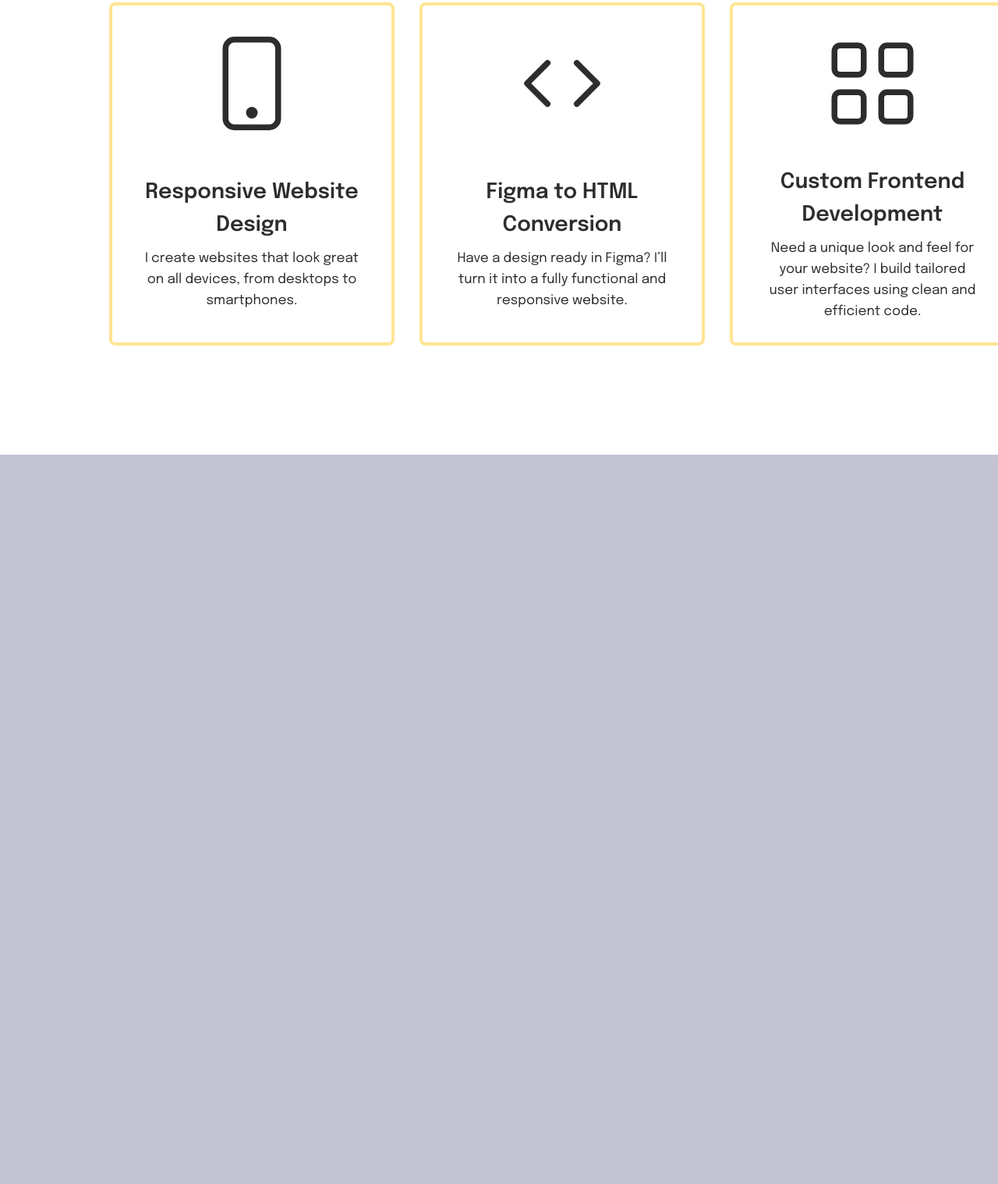
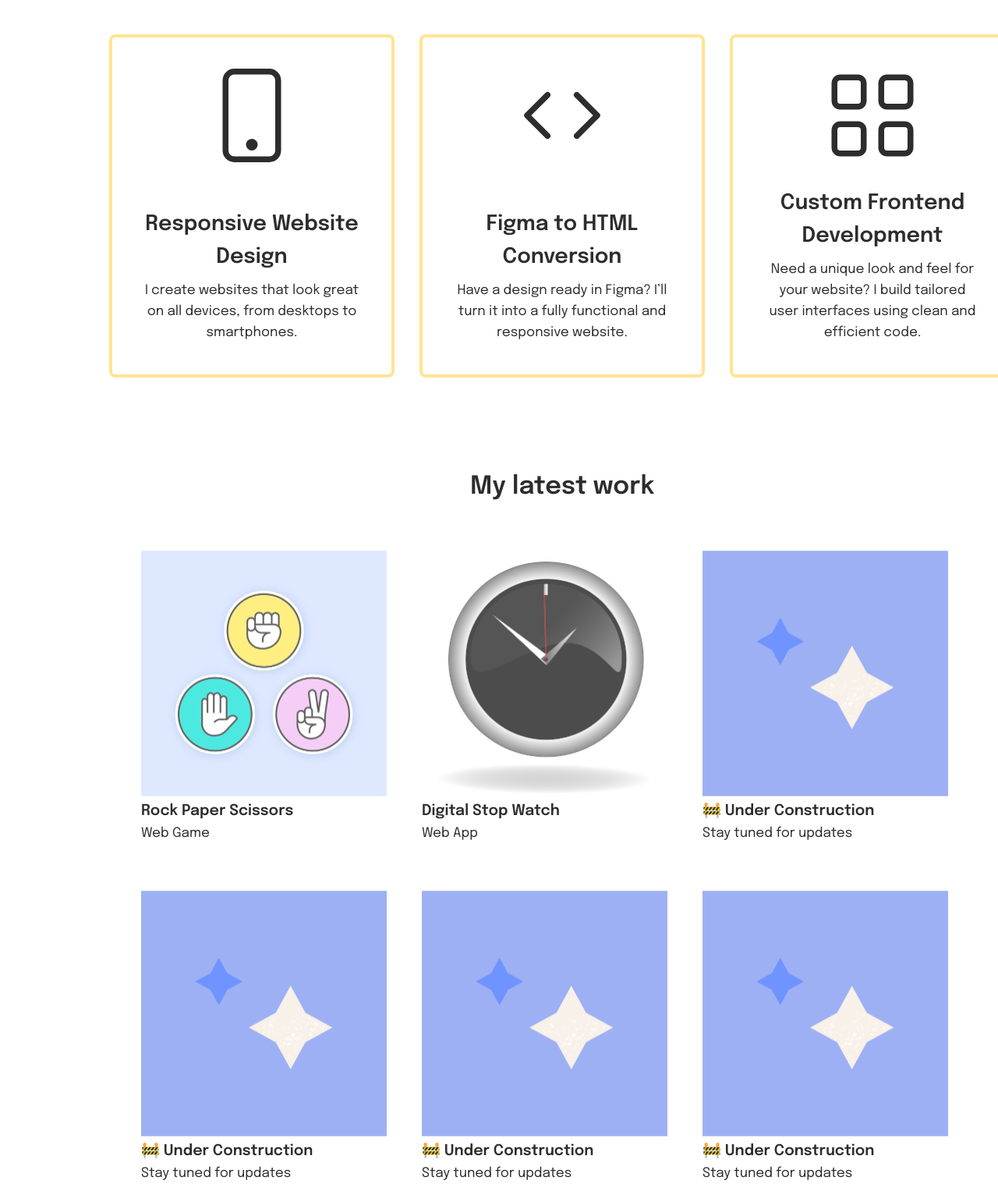
Before and after one commit to ahmedcole/myPortfolio, a plain HTML site: page index.html in a window 1280 px wide. Shown: the part 1282-2800 px from the top of the page at 78% size. Before the commit the page ends 1865 px from the top, so only its background shows below. Drawn offline with Linux system fonts and the light colour scheme.

Commit message:
My portfolio section desktop version done

```diff
--- a/index.html
+++ b/index.html
@@ -76,8 +76,8 @@
         </section>
         <!-- tools section end here  -->
         <section class="containerXL">
-          <p class="section-title">What I do?</p>
           <div class="my-services">
+            <p class="section-title">What I do?</p>
             <ul class="services-container">
               <li class="service">
                 <div class="card-image">
@@ -97,7 +97,7 @@
                 </div>
                 <div class="card-text">
                   <h3 class="card-title">Responsive Website Design</h3>
-                  <p class="card-paragraph">
+                  <p class="paragraph">
                     I create websites that look great on all devices, from
                     desktops to smartphones.
                   </p>
@@ -120,7 +120,7 @@
                 </div>
                 <div class="card-text">
                   <h3 class="card-title">Figma to HTML Conversion</h3>
-                  <p class="card-paragraph">
+                  <p class="paragraph">
                     Have a design ready in Figma? I’ll turn it into a fully
                     functional and responsive website.
                   </p>
@@ -143,7 +143,7 @@
                 </div>
                 <div class="card-text">
                   <h3 class="card-title">Custom Frontend Development</h3>
-                  <p class="card-paragraph">
+                  <p class="paragraph">
                     Need a unique look and feel for your website? I build
                     tailored user interfaces using clean and efficient code.
                   </p>
@@ -152,6 +152,78 @@
             </ul>
           </div>
         </section>
+        <!-- portfolio section start here -->
+        <section class="containerXL">
+          <div class="portfolio-container">
+            <p class="section-title">My latest work</p>
+            <ul class="portfolio-lists">
+              <li class="portfolio-item">
+                <a href="">
+                  <img src="/image/Image.png" alt="rock-paper-scissors" />
+                  <div>
+                    <h4 class="text-logo">Rock Paper Scissors</h4>
+                    <p class="paragraph">Web Game</p>
+                  </div>
+                </a>
+              </li>
+              <li class="portfolio-item">
+                <a href="">
+                  <img
+                    src="/image/digital-stop-watch.png"
+                    alt="digital-watch"
+                  />
+                  <div>
+                    <h4 class="text-logo">Digital Stop Watch</h4>
+                    <p class="paragraph">Web App</p>
+                  </div>
+                </a>
+              </li>
+              <li class="portfolio-item">
+                <a href="#">
+                  <img src="/image/portfolio-img.png" alt="" />
+                  <div>
+                    <h4 class="text-logo">🚧 Under Construction</h4>
+                    <p class="paragraph">Stay tuned for updates</p>
+                  </div>
+                </a>
+              </li>
+              <li class="portfolio-item">
+                <a href="#">
+                  <img src="/image/portfolio-img.png" alt="" />
+                  <div>
+                    <h4 class="text-logo">🚧 Under Construction</h4>
+                    <p class="paragraph">Stay tuned for updates</p>
+                  </div>
+                </a>
+              </li>
+              <li class="portfolio-item">
+                <a href="#">
+                  <img src="/image/portfolio-img.png" alt="" />
+                  <div>
+                    <h4 class="text-logo">🚧 Under Construction</h4>
+                    <p class="paragraph">Stay tuned for updates</p>
+                  </div>
+                </a>
+              </li>
+              <li class="portfolio-item">
+                <a href="#">
+                  <img src="/image/portfolio-img.png" alt="" />
+                  <div>
+                    <h4 class="text-logo">🚧 Under Construction</h4>
+                    <p class="paragraph">Stay tuned for updates</p>
+                  </div>
+                </a>
+              </li>
+            </ul>
+          </div>
+        </section>
+        <!-- portfolio section end here -->
+        <!-- Testimonial section start here -->
+        <section class="containerXL">
+          <div class="testimonial">
+            <p class="section-title">Clients</p>
+          </div>
+        </section>
       </main>
     </div>
   </body>
--- a/style.css
+++ b/style.css
@@ -14,6 +14,7 @@ ol {
 a {
   text-decoration: none;
   cursor: pointer;
+  color: inherit;
 }
 :root {
   /* color */
@@ -23,6 +24,7 @@ a {
   --background-color: #ffffff;
   --text-primary: #2d2d2d;
   --text-hover: #8a84ff;
+  --border-line: rgba(0, 0, 0, 0.2);
   /* --text-hover:  #A8A3FF; */
 
   /* font-weight */
@@ -79,12 +81,6 @@ body {
   font-size: 1.6875rem;
   font-weight: var(--weight-semi-bold);
   line-height: 2.625rem;
-}
-
-.card-paragraph {
-  font-size: 1.0625rem;
-  font-weight: var(--weight-regular);
-  line-height: 1.6875rem;
 }
 
 .display {
@@ -170,21 +166,29 @@ body {
   display: flex;
   justify-content: space-between;
   align-items: center;
-  border-block: 2px var(--text-primary) solid;
+  border-block: 2px var(--border-line) solid;
 }
 
 .tools-img {
-  max-width: 7.5rem;
-  width: 7.5rem;
+  max-width: 4rem;
+  width: 4rem;
+  /* max-width: 7.5rem;
+  width: 7.5rem; */
 }
 .tools-img img {
   max-width: 100%;
   width: 100%;
 }
 
+/* my services section start here */
+.my-services {
+  padding-top: 6.25rem;
+}
 .services-container {
   width: 72.625rem;
-  margin: 3.75rem auto;
+  /* padding-block: 6.25rem; */
+  margin: 0 auto;
+  margin-top: 3.75rem;
   display: flex;
   justify-content: space-between;
   align-items: center;
@@ -214,10 +218,6 @@ body {
   height: 100%;
 }
 
-.card-text {
-  margin-top: 1rem;
-}
-
 .card-text p {
   margin-top: 8px;
 }
@@ -225,7 +225,36 @@ body {
 .service:hover {
   border: none;
   color: var(--background-color);
-  background-color: var(--text-hover);
-  /* background-color: var(--primary-color); */
-  transition: background-color 0.3s ease-in-out;
+  background-color: var(--primary-color);
+  transform: scale(1.1);
+  transition: background-color 0.3s ease-in-out, transform 0.3s ease-in-out;
 }
+
+/* portfolio section start here */
+.portfolio-container {
+  padding-top: 6.25rem;
+}
+
+.portfolio-lists {
+  margin-inline: auto;
+  margin-top: 3.75rem;
+  /* padding: 2.5rem; */
+  width: 67.5rem;
+  display: grid;
+  grid-template-rows: repeat(2, 1fr);
+  grid-template-columns: repeat(3, 1fr);
+  row-gap: 3.75rem;
+}
+
+.portfolio-item a img {
+  width: 19.6875rem;
+  height: 19.6875rem;
+  opacity: 0.7;
+  transition: opacity 0.3s ease-in-out;
+}
+
+.portfolio-item a:hover img {
+  opacity: 1;
+}
+
+/* Testimonials section start here */
```
Also changed, not shown: image/Image.png (added), image/digital-stop-watch.png (added), image/portfolio-img.png (added).
